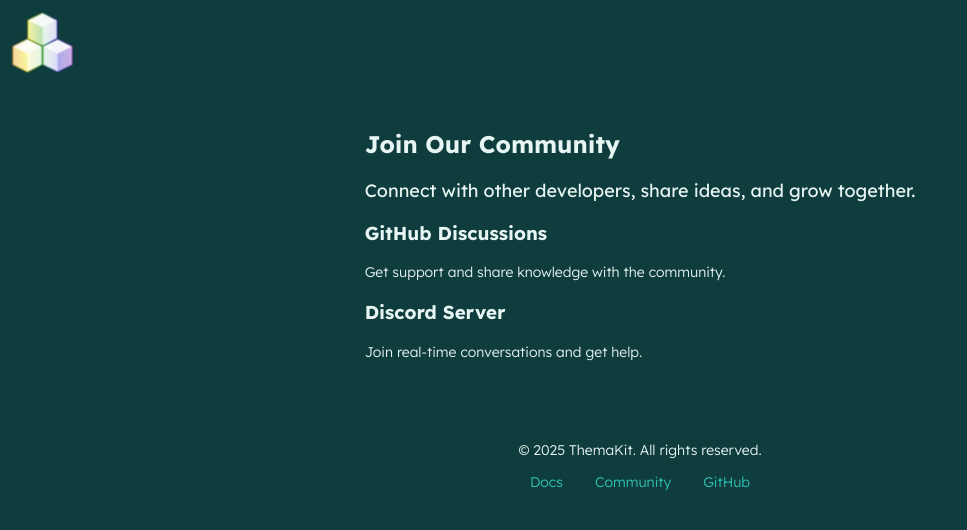
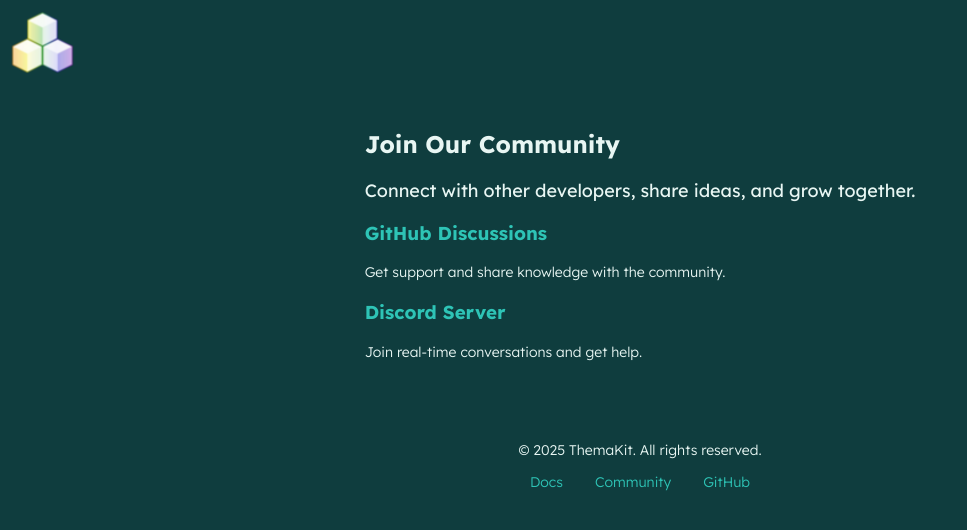
Before and after one commit to themakit/themakit.github.io, a Next.js app: page /community in a window 1280 px wide. Shown: the top 530 px of the page, without its empty margins (0-967 px from the left). Built offline with nearby package versions, Linux system fonts and the light colour scheme.

Commit message:
links for community page

```diff
--- a/src/pages/community.tsx
+++ b/src/pages/community.tsx
@@ -9,15 +9,33 @@
           Connect with other developers, share ideas, and grow together.
         </p>
         <div className="grid sm:grid-cols-2 lg:grid-cols-4 gap-8 max-w-6xl mx-auto">
-          <div className="bg-white dark:bg-gray-800 rounded-lg shadow-md p-6 text-center">
-            <h3 className="text-xl font-semibold mb-4">GitHub Discussions</h3>
-            <p className="text-sm text-gray-600 dark:text-gray-300">
+          <div className="bg-white dark:bg-gray-800 rounded-lg shadow-md p-6 text-center transition-colors duration-300 hover:bg-[#3dd5c4] dark:hover:bg-[#2ec4b6]">
+            <h3 className="text-xl font-semibold mb-4">
+              <a
+                href="https://github.com/orgs/themakit/discussions"
+                target="_blank"
+                rel="noopener noreferrer"
+                className="text-[#2ec4b6] dark:text-[#3dd5c4] hover:text-white"
+              >
+                GitHub Discussions
+              </a>
+            </h3>
+            <p className="text-sm text-gray-600 dark:text-gray-300 mt-4">
               Get support and share knowledge with the community.
             </p>
           </div>
-          <div className="bg-white dark:bg-gray-800 rounded-lg shadow-md p-6 text-center">
-            <h3 className="text-xl font-semibold mb-4">Discord Server</h3>
-            <p className="text-sm text-gray-600 dark:text-gray-300">
+          <div className="bg-white dark:bg-gray-800 rounded-lg shadow-md p-6 text-center transition-colors duration-300 hover:bg-[#3dd5c4] dark:hover:bg-[#2ec4b6]">
+            <h3 className="text-xl font-semibold mb-4">
+              <a
+                href="https://discord.gg/RwfDa89d"
+                target="_blank"
+                rel="noopener noreferrer"
+                className="text-[#2ec4b6] dark:text-[#3dd5c4] hover:text-white"
+              >
+                Discord Server
+              </a>
+            </h3>
+            <p className="text-sm text-gray-600 dark:text-gray-300 mt-4">
               Join real-time conversations and get help.
             </p>
           </div>
```
